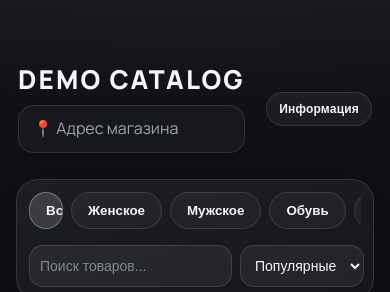
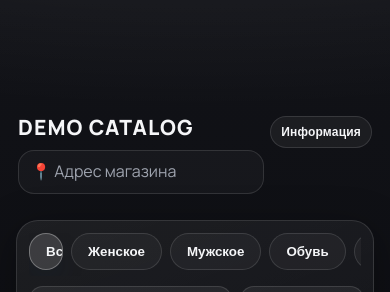
Before and after one commit to X3PERCIK5X/KATALOGDEMO_MiniApp, a plain HTML site: page index.html in a window 390 px wide. Shown: the top 292 px of the page. Drawn offline with Linux system fonts and the light colour scheme; no server answers.

Commit message:
fix: improve telegram iOS scaling and safe header offsets

```diff
--- a/style.css
+++ b/style.css
@@ -1671,11 +1671,20 @@ body {
   min-height: 100dvh;
 }
 
+html {
+  -webkit-text-size-adjust: 100%;
+  text-size-adjust: 100%;
+}
+
 .header {
+  display: grid;
+  grid-template-columns: minmax(0, 1fr) auto;
+  align-items: start;
+  gap: 8px;
   background: transparent;
   border: 0;
   box-shadow: none;
-  padding: max(72px, calc(env(safe-area-inset-top) + 44px)) 18px 10px;
+  padding: max(112px, calc(env(safe-area-inset-top) + 82px)) 18px 10px;
 }
 
 .header::before { display: none; }
@@ -1687,11 +1696,14 @@ body {
 }
 
 .brand-name {
-  font-size: clamp(24px, 7.5vw, 32px);
+  font-size: clamp(18px, 5.4vw, 24px);
   font-weight: 800;
-  letter-spacing: 0.1em;
+  letter-spacing: 0.07em;
   line-height: 1.05;
   white-space: nowrap;
+  max-width: 100%;
+  overflow: hidden;
+  text-overflow: ellipsis;
 }
 
 .header-address {
@@ -1708,6 +1720,9 @@ body {
   box-shadow: none;
   color: var(--text);
   min-height: 34px;
+  max-width: 140px;
+  overflow: hidden;
+  text-overflow: ellipsis;
 }
 
 .main {
@@ -2066,10 +2081,20 @@ button:disabled {
 }
 
 @media (max-width: 740px) {
-  .header { padding-top: max(66px, calc(env(safe-area-inset-top) + 40px)); }
+  .header {
+    padding-top: max(116px, calc(env(safe-area-inset-top) + 88px));
+    gap: 6px;
+  }
   .brand-name {
-    font-size: clamp(20px, 8vw, 26px);
-    letter-spacing: 0.08em;
+    font-size: clamp(16px, 6vw, 21px);
+    letter-spacing: 0.05em;
+  }
+  .header-address { padding: 10px 12px; }
+  .header-cta {
+    min-height: 32px;
+    font-size: 12px;
+    padding: 7px 10px;
+    max-width: 112px;
   }
   .featured-title { font-size: 32px; }
   .profile-name { font-size: 24px; }
```
